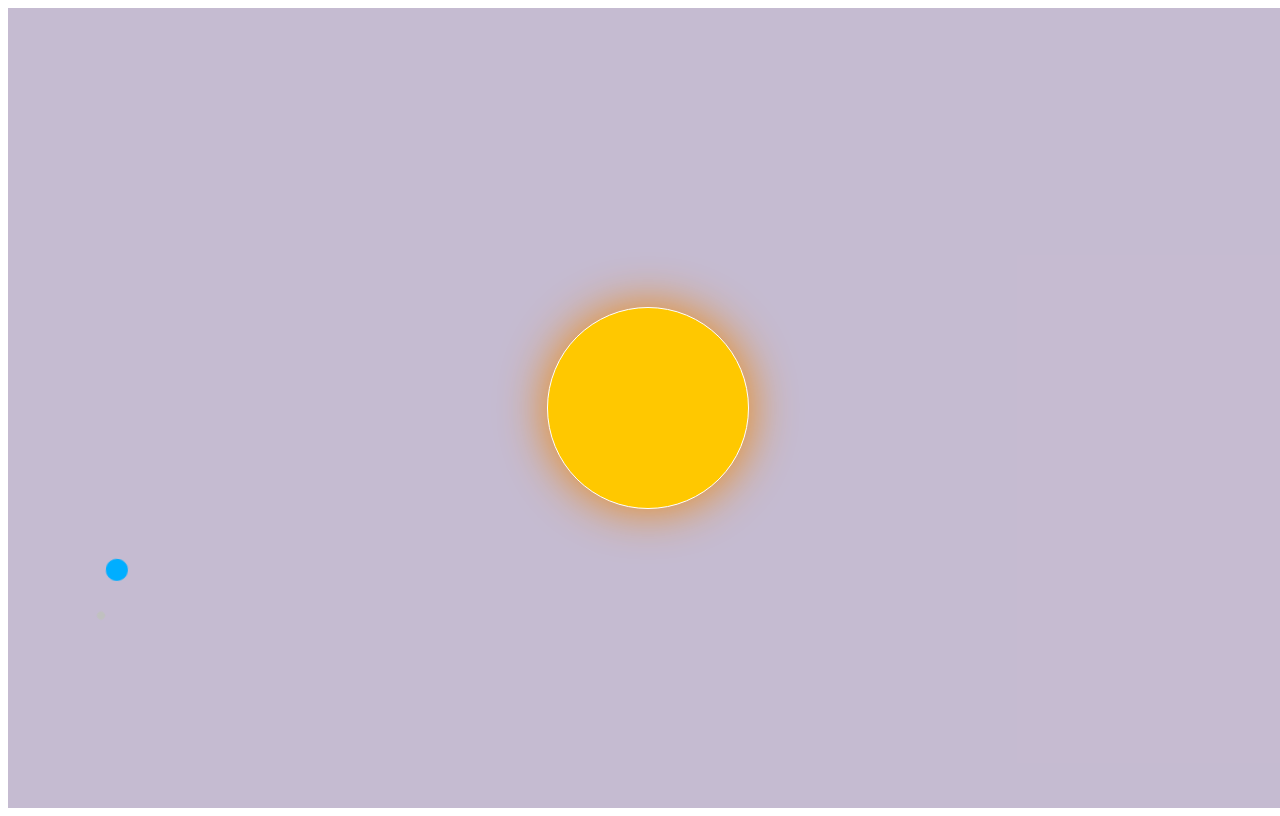
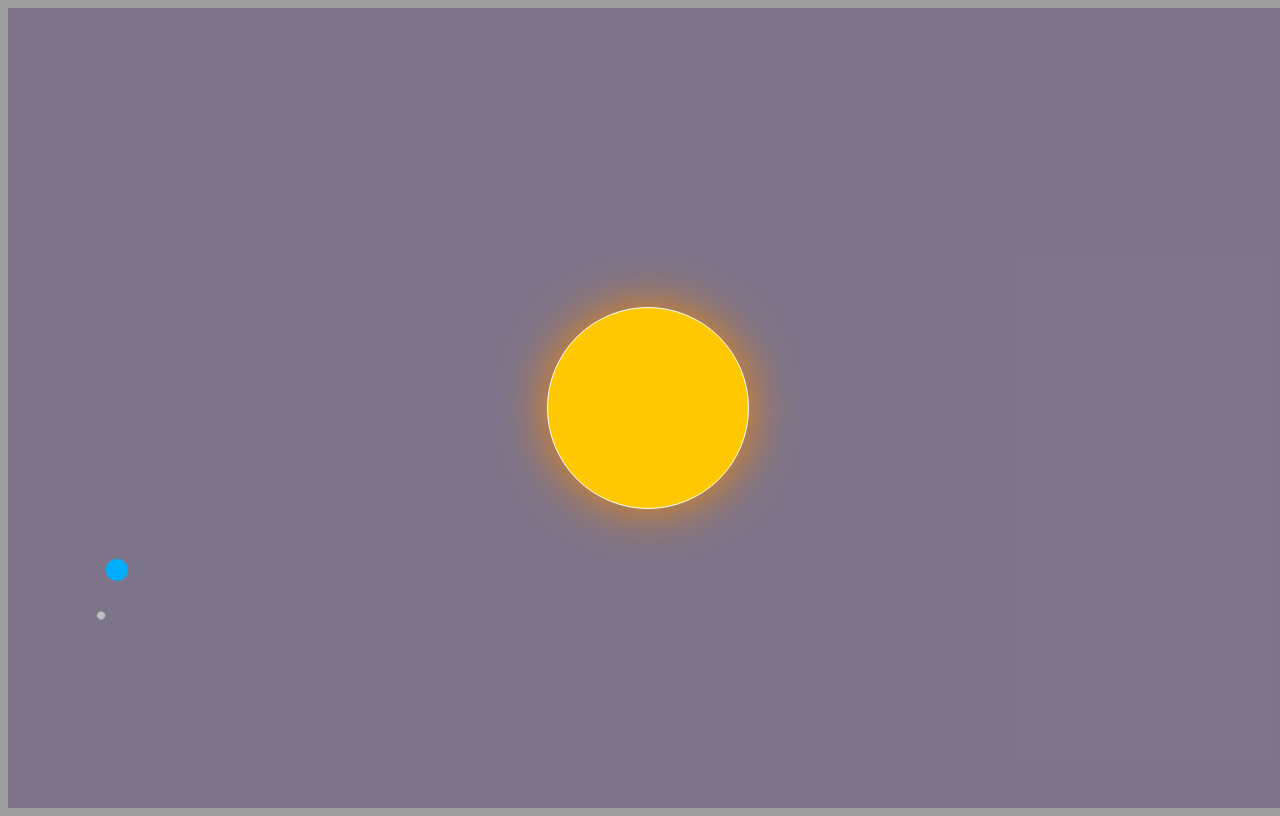
Before and after one commit to MikaRamparany/My-solar-system, a plain HTML site: page index.html in a window 1280 px wide. Drawn offline with Linux system fonts and the light colour scheme; the site is published under a folder, as on GitHub Pages, so addresses that start at the root find nothing.

Commit message:
try to fix the background for make it visible on the github deployment

```diff
--- a/style.css
+++ b/style.css
@@ -1,11 +1,11 @@
 body{
     height: 100vh;
     width: 100vw; /* si j'utilise pas la même valeur pour width et height ça va créer une ellipse visuelle quuan dearth tourne autour de sun, car hauteur et largeur ne seront pas réciproques*/
-    background-image: url('/img/pexels-felix-mittermeier-956999.jpg');
+    background-image: url('img/pexels-felix-mittermeier-956999.jpg');
     background-size: cover;
     background-repeat: no-repeat;
     background-position: center center;
-
+    display: flex;
     justify-content: center;
     overflow: hidden;
 }
```
